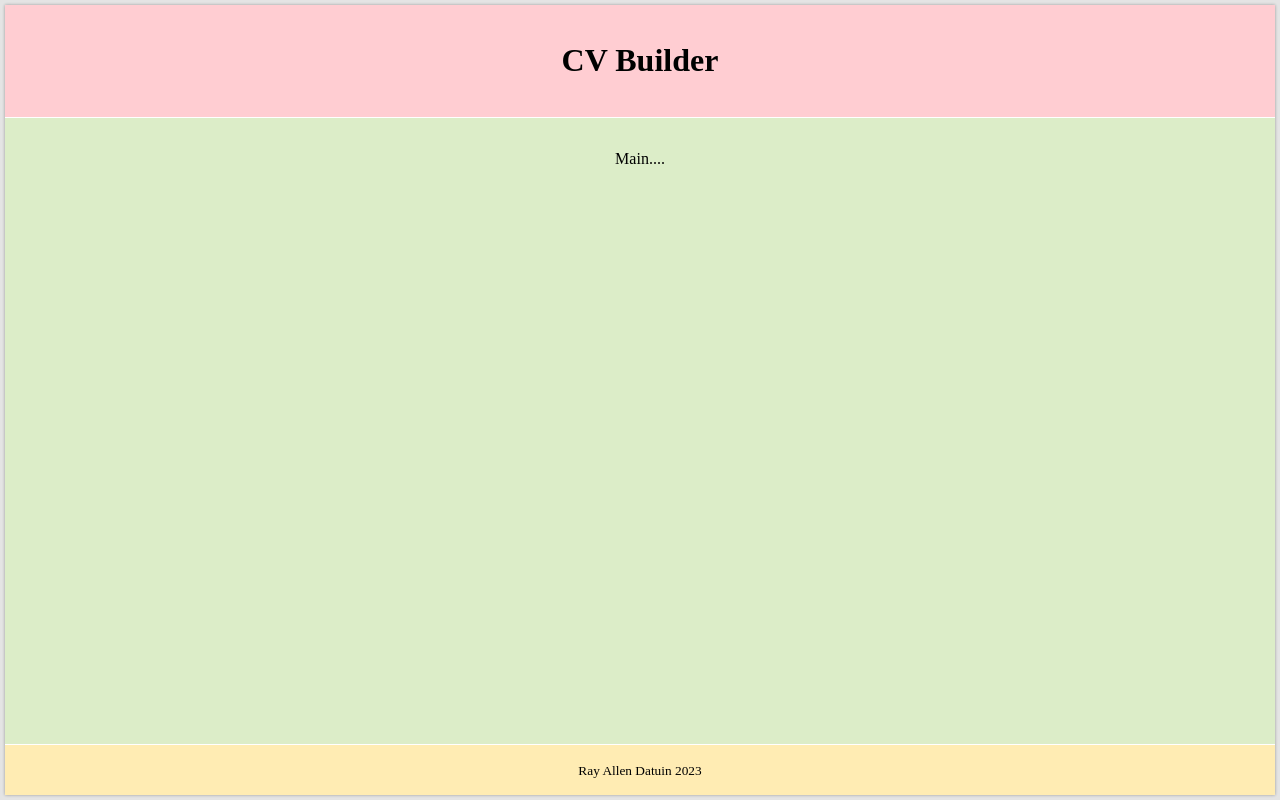
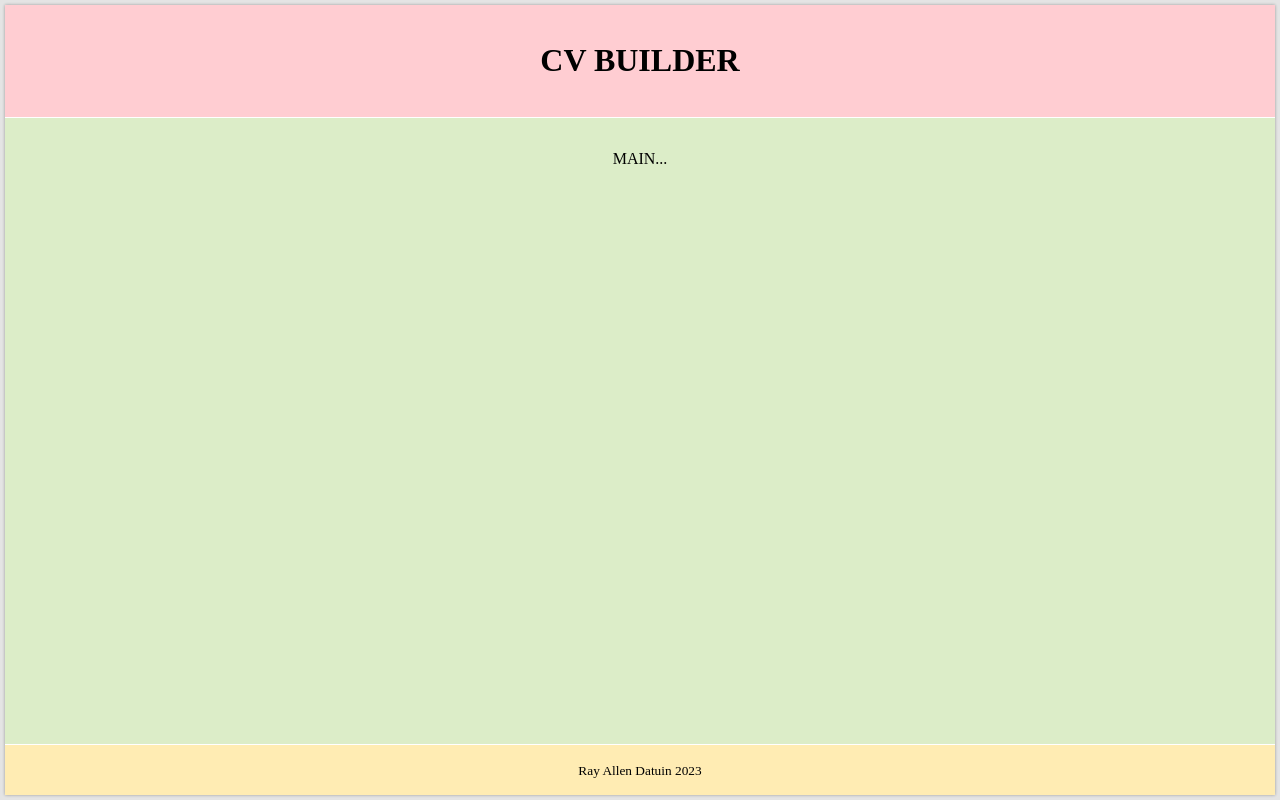
Before and after one commit to rdat5/cv-project, a React (Create React App) app: page / in a window 1280 px wide. Built offline with nearby package versions, Linux system fonts and the light colour scheme.

Commit message:
Seperate page main as component

```diff
--- a/src/App.js
+++ b/src/App.js
@@ -1,16 +1,15 @@
 import React, { Component } from 'react';
+import Main from './components/Main';
 import './styles/App.css';
 
 class App extends Component {
   render() {
     return (
       <div className="page-wrap">
-        <header className="page-header">
-          <h1>CV Builder</h1>
+        <header className='page-header'>
+          <h1>CV BUILDER</h1>
         </header>
-        <main className="page-main">
-          <p>Main....</p>
-        </main>
+        <Main/>
         <footer className="page-footer">
           <small>Ray Allen Datuin 2023</small>
         </footer>
--- /dev/null
+++ b/src/components/Main.js
@@ -0,0 +1,13 @@
+import React, { Component } from 'react';
+
+class Main extends Component {
+    render() {
+        return (
+            <main className='page-main'>
+                <p>MAIN...</p>
+            </main>
+        );
+    }
+}
+
+export default Main;
```
